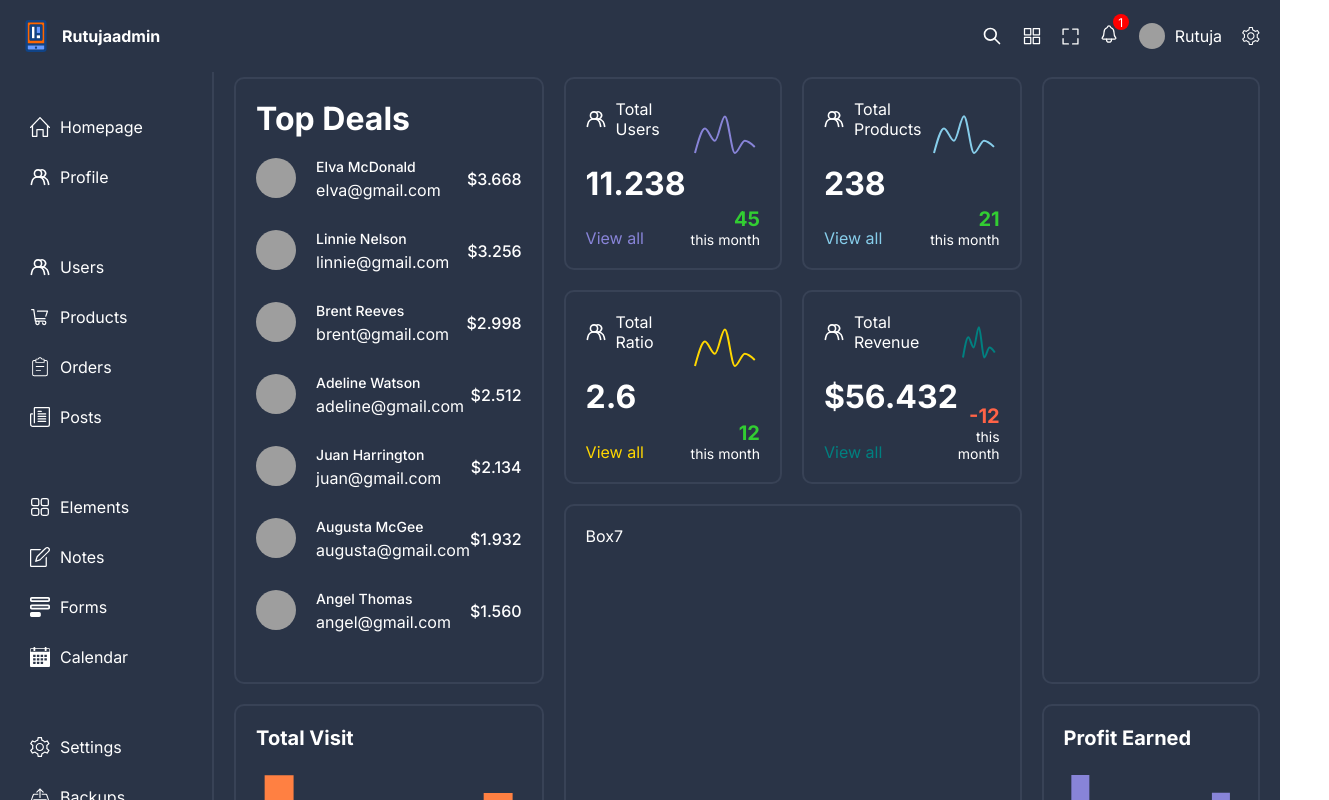
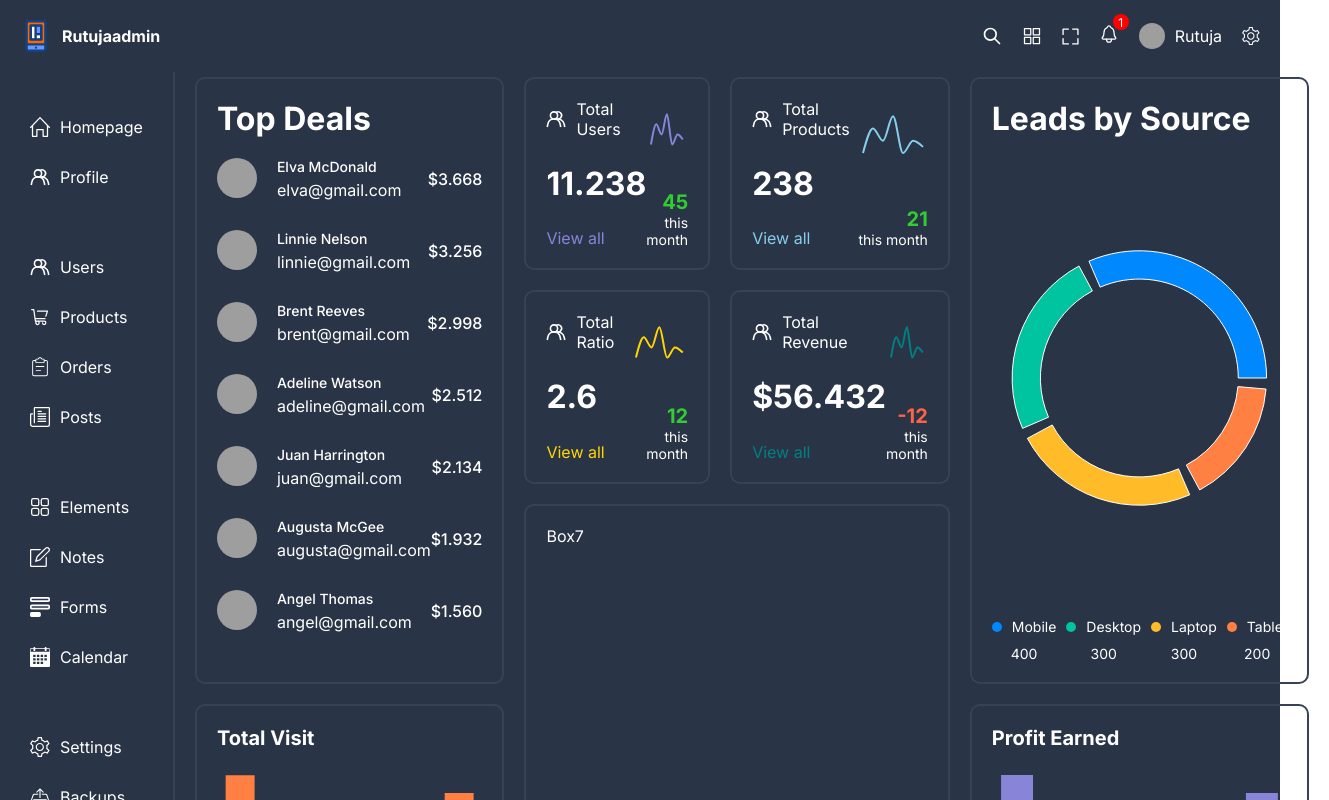
Before and after one commit to Rutuja-coder08/React-Admin-Dashboard, a React (Vite) app: page / in a window 1280 px wide. Shown: the top 800 px of the page, 1329 px wide, since content can reach past the window. Built offline with nearby package versions, Linux system fonts and the light colour scheme; grey boxes are pictures that could not be loaded.

Commit message:
PieChartBox

```diff
--- /dev/null
+++ b/src/components/pieChartBox/PieChartBox.tsx
@@ -0,0 +1,50 @@
+import { Cell, Pie, PieChart, ResponsiveContainer, Tooltip } from "recharts";
+import "./pieChartBox.scss";
+
+const data = [
+  { name: "Mobile", value: 400, color: "#0088FE" },
+  { name: "Desktop", value: 300, color: "#00C49F" },
+  { name: "Laptop", value: 300, color: "#FFBB28" },
+  { name: "Tablet", value: 200, color: "#FF8042" },
+];
+
+const PieChartBox = () => {
+  return (
+    <div className="pieChartBox">
+      <h1>Leads by Source</h1>
+      <div className="chart">
+        <ResponsiveContainer width="99%" height={300}>
+          <PieChart>
+            <Tooltip
+              contentStyle={{ background: "white", borderRadius: "5px" }}
+            />
+            <Pie
+              data={data}
+              innerRadius={"70%"}
+              outerRadius={"90%"}
+              paddingAngle={5}
+              dataKey="value"
+            >
+              {data.map((item) => (
+                <Cell key={item.name} fill={item.color} />
+              ))}
+            </Pie>
+          </PieChart>
+        </ResponsiveContainer>
+      </div>
+      <div className="options">
+        {data.map((item) => (
+          <div className="option" key={item.name}>
+            <div className="title">
+              <div className="dot" style={{ backgroundColor: item.color }} />
+              <span>{item.name}</span>
+            </div>
+            <span>{item.value}</span>
+          </div>
+        ))}
+      </div>
+    </div>
+  );
+};
+
+export default PieChartBox;
--- /dev/null
+++ b/src/components/pieChartBox/pieChartBox.scss
@@ -0,0 +1,41 @@
+
+.pieChartBox {
+  height: 100%;
+  display: flex;
+  flex-direction: column;
+  justify-content: space-between;
+
+  .chart {
+    display: flex;
+    align-items: center;
+    justify-content: center;
+    width: 100%;
+    height: 100%;
+  }
+
+  .options {
+    display: flex;
+    justify-content: space-between;
+    gap: 10px;
+    font-size: 14px;
+
+    .option {
+      display: flex;
+      flex-direction: column;
+      gap: 10px;
+      align-items: center;
+
+      .title {
+        display: flex;
+        gap: 10px;
+        align-items: center;
+
+        .dot {
+          width: 10px;
+          height: 10px;
+          border-radius: 50%;
+        }
+      }
+    }
+  }
+}
--- a/src/pages/home/Home.tsx
+++ b/src/pages/home/Home.tsx
@@ -3,13 +3,14 @@
 import ChartBox from "../../components/chartBox/ChartBox"
 import { barChartBoxRevenue, barChartBoxVisit, chartBoxConversion, chartBoxProduct, chartBoxRevenue, chartBoxUser } from "../../data"
 import BarChartBox from "../../components/barChartBox/BarChartBox"
+import PieChartBox from "../../components/pieChartBox/PieChartBox"
 const Home = () =>{
     return(
         <div className="home">
             <div className="box box1"><TopBox/></div>
             <div className="box box2"><ChartBox {...chartBoxUser}/></div>
             <div className="box box3"><ChartBox {...chartBoxProduct}/></div>
-            <div className="box box4"></div>
+            <div className="box box4"><PieChartBox/></div>
             <div className="box box5"><ChartBox {...chartBoxConversion}/></div>
             <div className="box box6"><ChartBox {...chartBoxRevenue}/></div>
             <div className="box box7">Box7</div>
```
